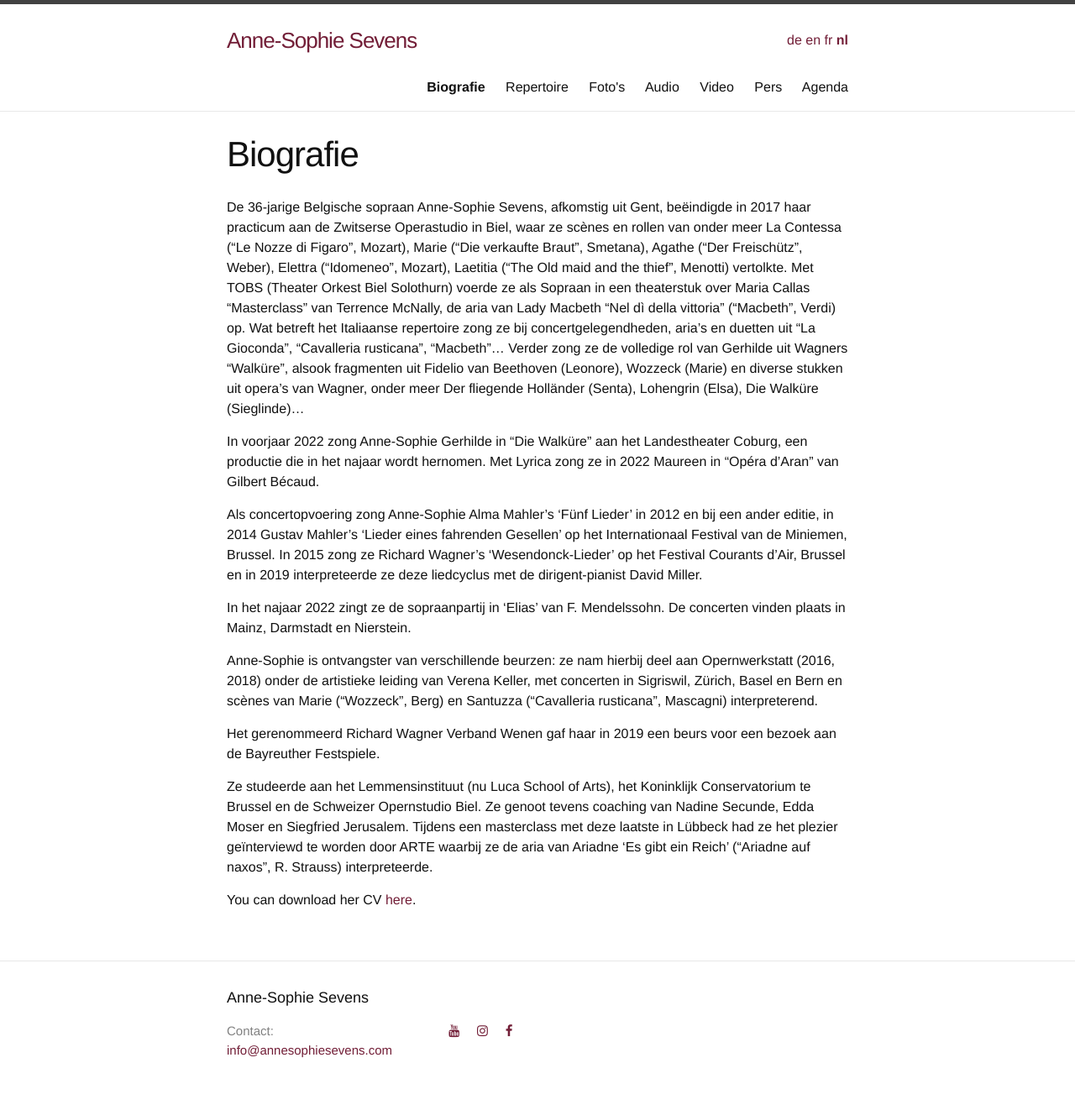
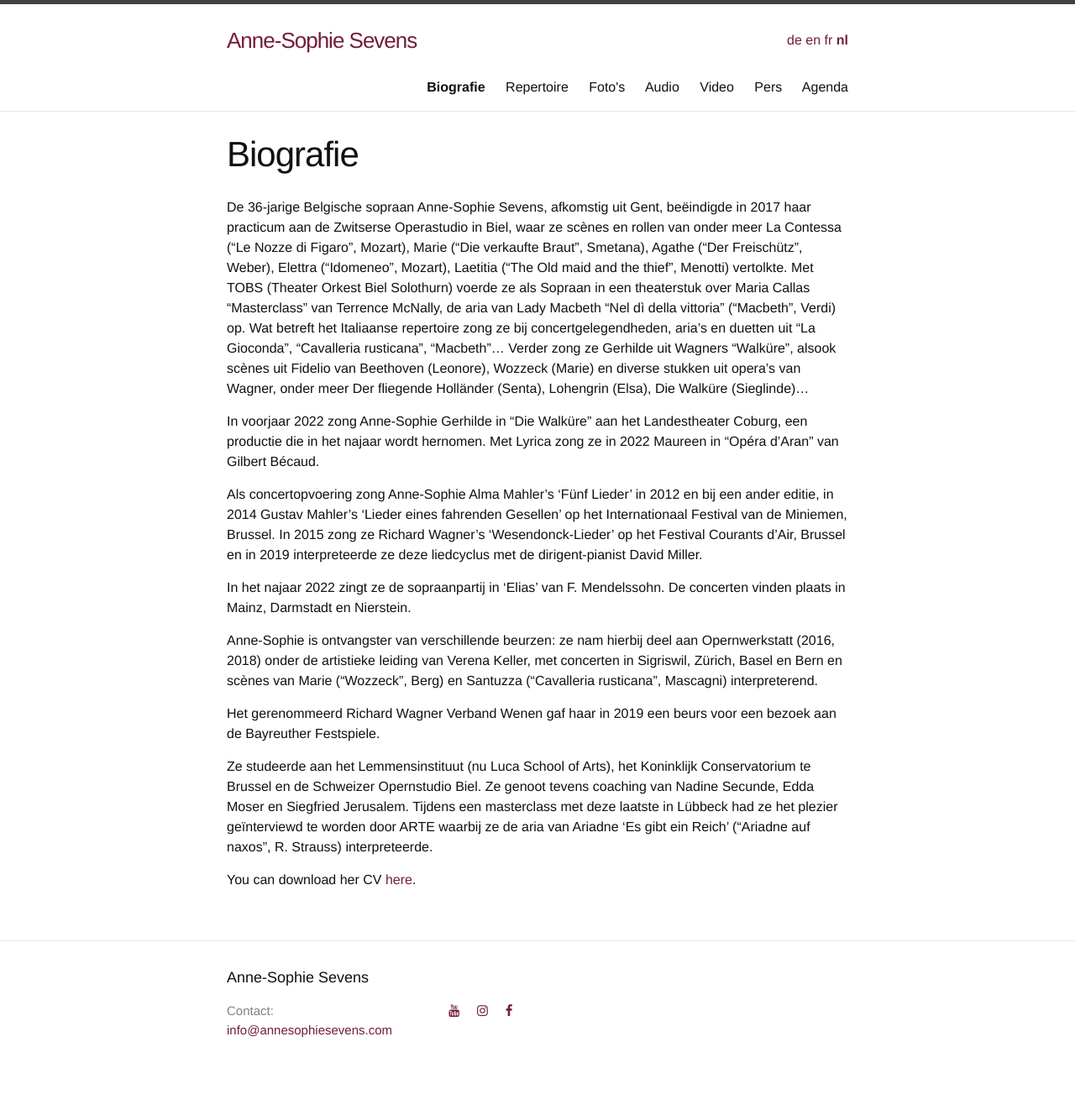
Before and after one commit to annesophie-sevens/annesophie-sevens.github.io, a Jekyll site: the page built from biography-nl.md, in a window 1280 px wide. Shown: the whole page at 84% size. Built offline with Jekyll 4.4.1, drawn with Linux system fonts in a browser that asks for light colours; nearby versions of some CDN libraries; after the commit the page ends 1298 px from its top, so only the background shows below that.

Commit message:
Update biography-nl.md

```diff
--- a/biography-nl.md
+++ b/biography-nl.md
@@ -6,7 +6,7 @@ lang: nl
 ref: biography
 
 ---
-De 36-jarige Belgische sopraan Anne-Sophie Sevens, afkomstig uit Gent, beëindigde in 2017 haar practicum aan de Zwitserse Operastudio in Biel, waar ze scènes en rollen van onder meer La Contessa (“Le Nozze di Figaro”, Mozart), Marie (“Die verkaufte Braut”, Smetana), Agathe (“Der Freischütz”, Weber), Elettra (“Idomeneo”, Mozart), Laetitia (“The Old maid and the thief”, Menotti) vertolkte. Met TOBS (Theater Orkest Biel Solothurn) voerde ze als Sopraan in een theaterstuk over Maria Callas “Masterclass” van Terrence McNally, de aria van Lady Macbeth “Nel dì della vittoria” (“Macbeth”, Verdi) op. Wat betreft het Italiaanse repertoire zong ze bij concertgelegendheden, aria's en duetten uit "La Gioconda", "Cavalleria rusticana", "Macbeth"... Verder zong ze de volledige rol van Gerhilde uit Wagners “Walküre”, alsook fragmenten uit Fidelio van Beethoven (Leonore), Wozzeck (Marie) en diverse stukken uit opera’s van Wagner, onder meer Der fliegende Holländer (Senta), Lohengrin (Elsa), Die Walküre (Sieglinde)...
+De 36-jarige Belgische sopraan Anne-Sophie Sevens, afkomstig uit Gent, beëindigde in 2017 haar practicum aan de Zwitserse Operastudio in Biel, waar ze scènes en rollen van onder meer La Contessa (“Le Nozze di Figaro”, Mozart), Marie (“Die verkaufte Braut”, Smetana), Agathe (“Der Freischütz”, Weber), Elettra (“Idomeneo”, Mozart), Laetitia (“The Old maid and the thief”, Menotti) vertolkte. Met TOBS (Theater Orkest Biel Solothurn) voerde ze als Sopraan in een theaterstuk over Maria Callas “Masterclass” van Terrence McNally, de aria van Lady Macbeth “Nel dì della vittoria” (“Macbeth”, Verdi) op. Wat betreft het Italiaanse repertoire zong ze bij concertgelegendheden, aria's en duetten uit "La Gioconda", "Cavalleria rusticana", "Macbeth"... Verder zong ze Gerhilde uit Wagners “Walküre”, alsook scènes uit Fidelio van Beethoven (Leonore), Wozzeck (Marie) en diverse stukken uit opera’s van Wagner, onder meer Der fliegende Holländer (Senta), Lohengrin (Elsa), Die Walküre (Sieglinde)...
 
 In voorjaar 2022 zong Anne-Sophie Gerhilde in "Die Walküre" aan het Landestheater Coburg, een productie die in het najaar wordt hernomen. Met Lyrica zong ze in 2022 Maureen in "Opéra d'Aran" van Gilbert Bécaud.
 
```
